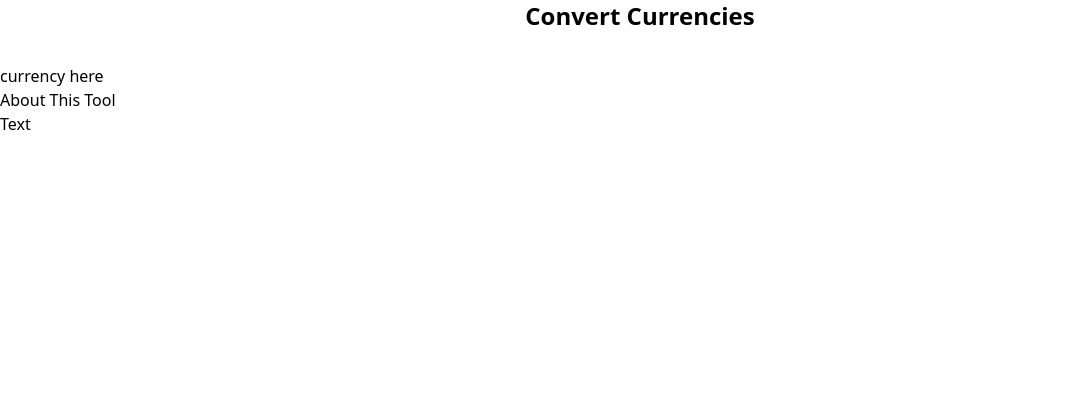
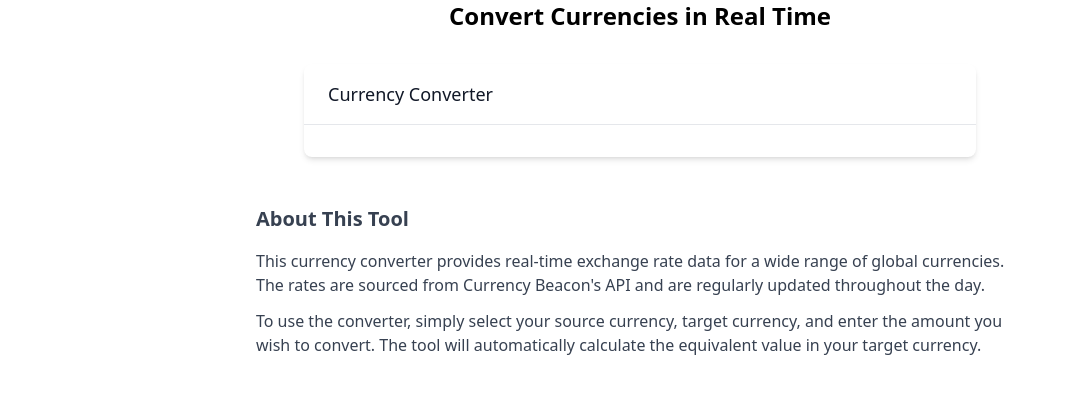
Before and after one commit to MykolajKrusser/currency-converter, a Nuxt app: page / in a window 1280 px wide. Shown: the top 394 px of the page, without its empty margins (0-1066 px from the left). Built offline with nearby package versions, Linux system fonts and the light colour scheme.

Commit message:
created index page with UI Card

```diff
--- /dev/null
+++ b/components/CurrencyConverter.vue
@@ -0,0 +1,8 @@
+<template>
+  <UiCard title="Currency Converter">
+  </UiCard>
+</template>
+
+<script setup>
+
+</script>
--- /dev/null
+++ b/components/ui/Card.vue
@@ -0,0 +1,19 @@
+<template>
+  <div class="bg-white shadow-md rounded-lg overflow-hidden">
+    <div v-if="title" class="px-6 py-4 border-b border-gray-200">
+      <h3 class="text-lg font-medium text-gray-900">{{ title }}</h3>
+    </div>
+    <div class="px-6 py-4">
+      <slot></slot>
+    </div>
+  </div>
+</template>
+
+<script setup>
+defineProps({
+  title: {
+    type: String,
+    default: ''
+  }
+});
+</script>
--- a/pages/index.vue
+++ b/pages/index.vue
@@ -1,15 +1,20 @@
 <template>
   <div>
-    <h1 class="text-2xl font-bold text-center mb-8">Convert Currencies</h1>
+    <h1 class="text-2xl font-bold text-center mb-8">Convert Currencies in Real Time</h1>
 
-    <div>
-      currency here
+    <div class="max-w-2xl mx-auto">
+      <CurrencyConverter />
     </div>
 
-    <div>
-      <h2>About This Tool</h2>
+    <div class="mt-12 max-w-3xl mx-auto text-gray-700">
+      <h2 class="text-xl font-semibold mb-4">About This Tool</h2>
+      <p class="mb-3">
+        This currency converter provides real-time exchange rate data for a wide range of global currencies.
+        The rates are sourced from Currency Beacon's API and are regularly updated throughout the day.
+      </p>
       <p>
-        Text
+        To use the converter, simply select your source currency, target currency, and enter the amount you
+        wish to convert. The tool will automatically calculate the equivalent value in your target currency.
       </p>
     </div>
   </div>
```
